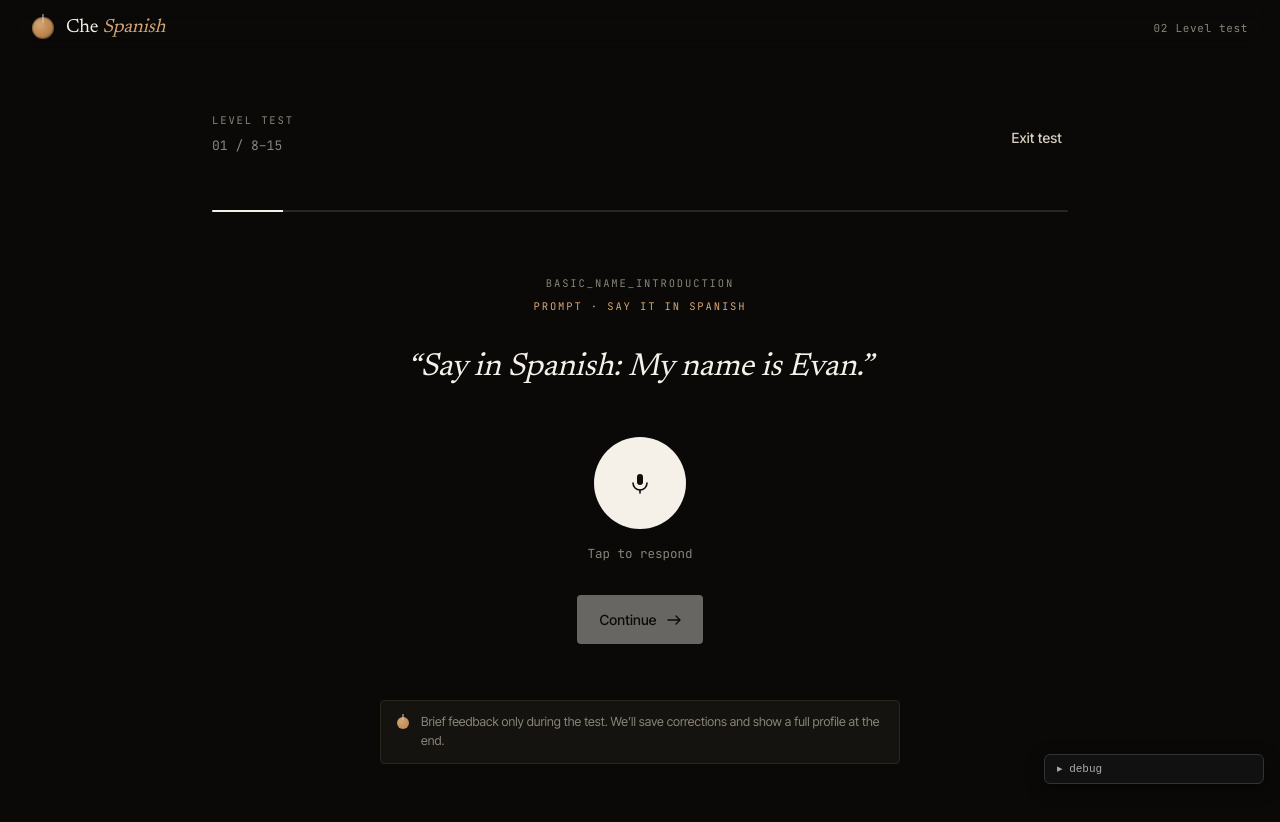
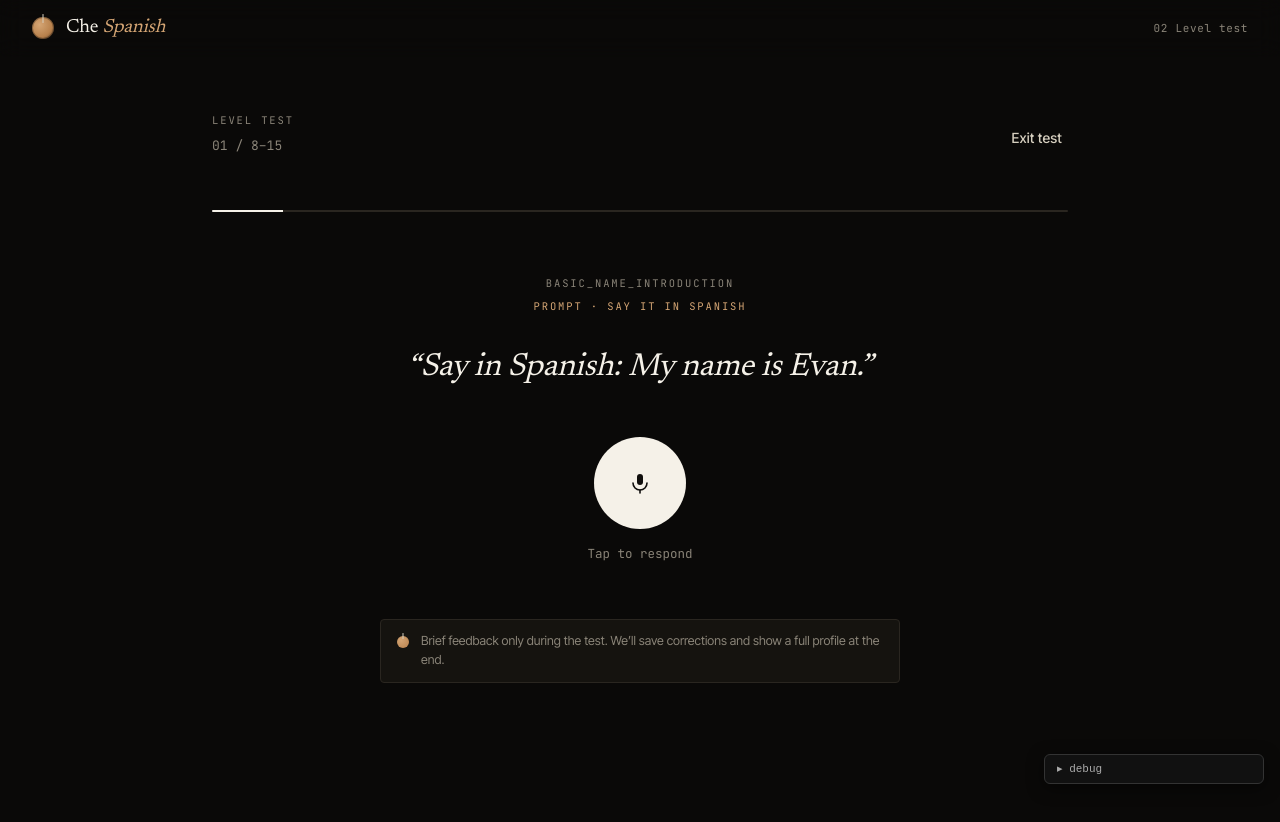
Before and after one commit to evankimbrell/chespanish, a Next.js app: page /level-test in a window 1280 px wide. Shown: the top 822 px of the page. After the commit the page ends 800 px from the top, so only its background shows below. Built offline with nearby package versions, Linux system fonts and the light colour scheme.

Commit message:
Hide Continue button until transcript is captured on level test
Was disabled but visually present during recording, causing users to tap
it expecting it to stop recording. Now hidden entirely until done=true.

https://claude.ai/code/session_018R13ioupmzgSXfBPhyqm5i

```diff
--- a/src/app/level-test/page.tsx
+++ b/src/app/level-test/page.tsx
@@ -440,11 +440,13 @@ export default function LevelTestPage() {
             </div>
           )}
 
-          <div className="row gap-3">
-            <button className="btn btn-primary" disabled={!done} onClick={next}>
-              Continue <Icons.arrow />
-            </button>
-          </div>
+          {done && (
+            <div className="row gap-3">
+              <button className="btn btn-primary fade-in" onClick={next}>
+                Continue <Icons.arrow />
+              </button>
+            </div>
+          )}
 
           <div className="row gap-3" style={{ marginTop: 24, padding: '12px 16px', background: 'var(--bg-2)', border: '1px solid var(--line)', borderRadius: 4, maxWidth: 520 }}>
             <span className="mate-icon" style={{ marginTop: 4 }} />
```
